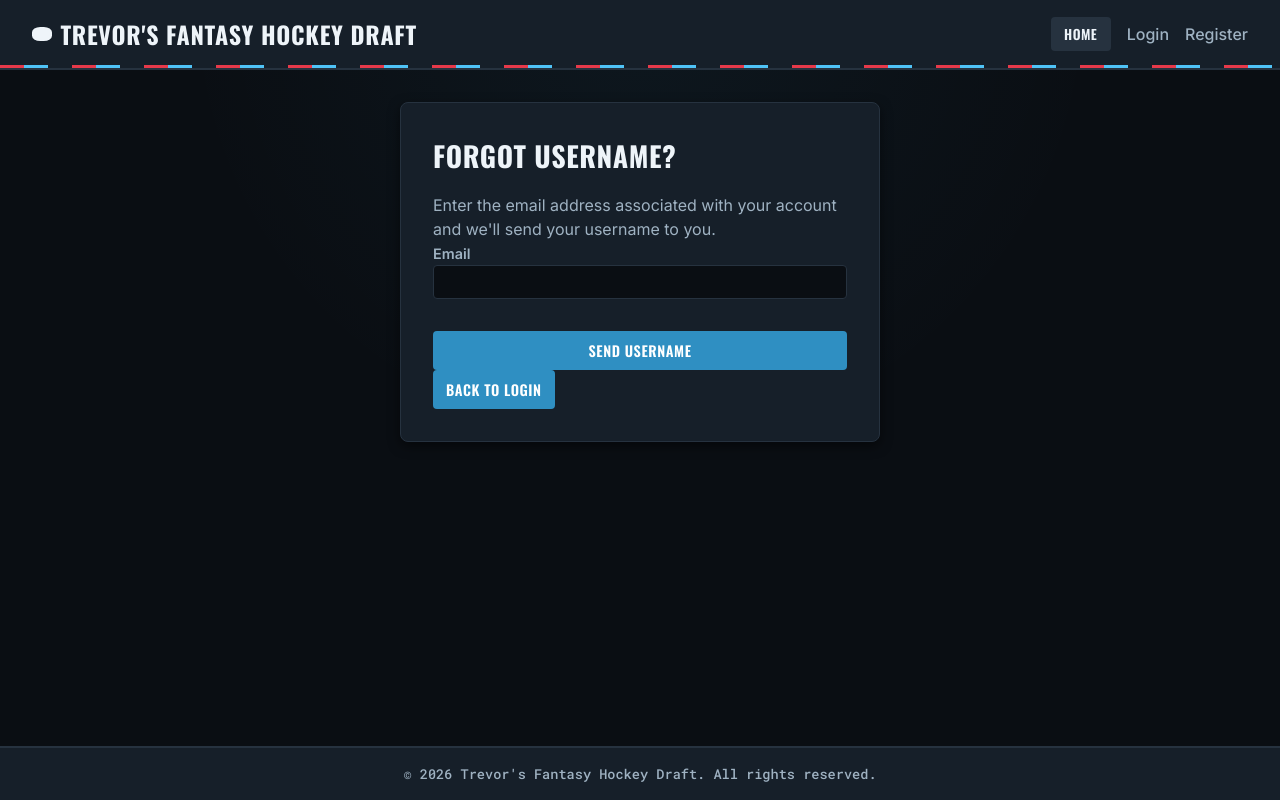
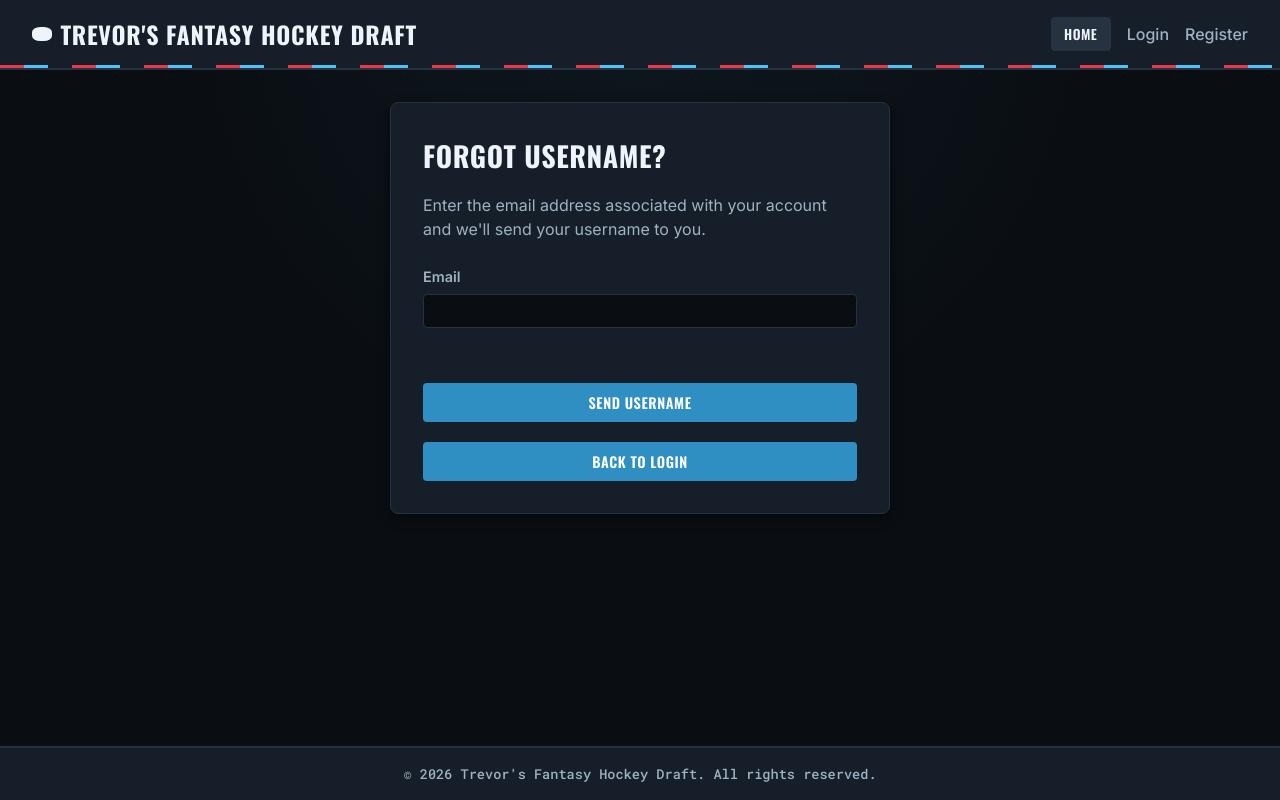
Before and after one commit to trevordunn0902/Fantasy-Hockey-Draft-League, a React (Vite) app in the folder client/: page /login in a window 1280 px wide. Both pictures are taken after a click on the button "FORGOT USERNAME?". Built offline with nearby package versions, Linux system fonts and the light colour scheme; no server answers.

Commit message:
Improve authentication page formatting

```diff
--- a/client/src/pages/ForgotPassword.jsx
+++ b/client/src/pages/ForgotPassword.jsx
@@ -28,7 +28,7 @@ const ForgotPassword = () => {
   };
 
   return (
-    <div className="create-league-page">
+    <div className="create-league-page auth-page">
       <h1>Forgot Password?</h1>
 
       <p>
@@ -39,7 +39,7 @@ const ForgotPassword = () => {
       {message && <p className="success-text">{message}</p>}
       {error && <p className="error-text">{error}</p>}
 
-      <form onSubmit={handleSubmit}>
+      <form onSubmit={handleSubmit} className="auth-form">
         <div>
           <label>Email</label>
           <input
--- a/client/src/pages/ForgotUsername.jsx
+++ b/client/src/pages/ForgotUsername.jsx
@@ -31,7 +31,7 @@ const ForgotUsername = () => {
   };
 
   return (
-    <div className="create-league-page">
+    <div className="create-league-page auth-page">
       <h1>Forgot Username?</h1>
 
       <p>
@@ -43,7 +43,7 @@ const ForgotUsername = () => {
       {message && <p>{message}</p>}
 
       {!message && (
-        <form onSubmit={handleSubmit}>
+        <form onSubmit={handleSubmit} className="auth-form">
           <div>
             <label>Email</label>
             <input
@@ -62,7 +62,7 @@ const ForgotUsername = () => {
 
       <button
         type="button"
-        className="bg-blue-600"
+        className="secondary-button"
         onClick={() => navigate("/login")}
       >
         Back to Login
--- a/client/src/pages/Login.jsx
+++ b/client/src/pages/Login.jsx
@@ -53,19 +53,24 @@ const Login = () => {
           Login
         </button>
       </form>
+
+      <div className="auth-recovery-options">
         <button
           type="button"
+          className="secondary-button"
           onClick={() => navigate("/forgot-username")}
         >
           Forgot Username?
         </button>
+
         <button
           type="button"
+          className="secondary-button"
           onClick={() => navigate("/forgot-password")}
-        className="secondary-button"
         >
           Forgot Password?
         </button>
+      </div>
     </div>
   );
 };
--- a/client/src/pages/ResetPassword.jsx
+++ b/client/src/pages/ResetPassword.jsx
@@ -46,7 +46,7 @@ const ResetPassword = () => {
   };
 
   return (
-    <div className="create-league-page">
+    <div className="create-league-page auth-page">
       <h1>Reset Password</h1>
 
       <p>Enter your new password below.</p>
@@ -54,7 +54,7 @@ const ResetPassword = () => {
       {message && <p className="success-text">{message}</p>}
       {error && <p className="error-text">{error}</p>}
 
-      <form onSubmit={handleSubmit}>
+      <form onSubmit={handleSubmit} className="auth-form">
         <div>
           <label>New Password</label>
           <input
--- a/client/src/styles/pages.css
+++ b/client/src/styles/pages.css
@@ -905,3 +905,62 @@
     flex: 1 1 100%;
   }
 }
+
+/* Authentication / Password Recovery Pages */
+
+.auth-page {
+  max-width: 500px;
+  margin: 0 auto;
+}
+
+.auth-page p {
+  margin-bottom: 20px;
+  line-height: 1.5;
+}
+
+.auth-form {
+  margin-top: 25px;
+}
+
+.auth-form > div {
+  margin-bottom: 18px;
+}
+
+.auth-form label {
+  display: block;
+  margin-bottom: 6px;
+}
+
+.auth-form input {
+  width: 100%;
+  box-sizing: border-box;
+}
+
+.auth-form button {
+  margin-top: 5px;
+}
+
+.auth-recovery-options {
+  display: flex;
+  flex-direction: column;
+  gap: 10px;
+  margin-top: 20px;
+}
+
+.auth-recovery-options .secondary-button {
+  width: 100%;
+}
+
+.auth-page > .secondary-button {
+  display: block;
+  width: 100%;
+  margin-top: 20px;
+}
+
+.success-text {
+  margin-top: 15px;
+}
+
+.error-text {
+  margin-top: 15px;
+}
```
Lines whose indentation alone changed are shown as unchanged.
